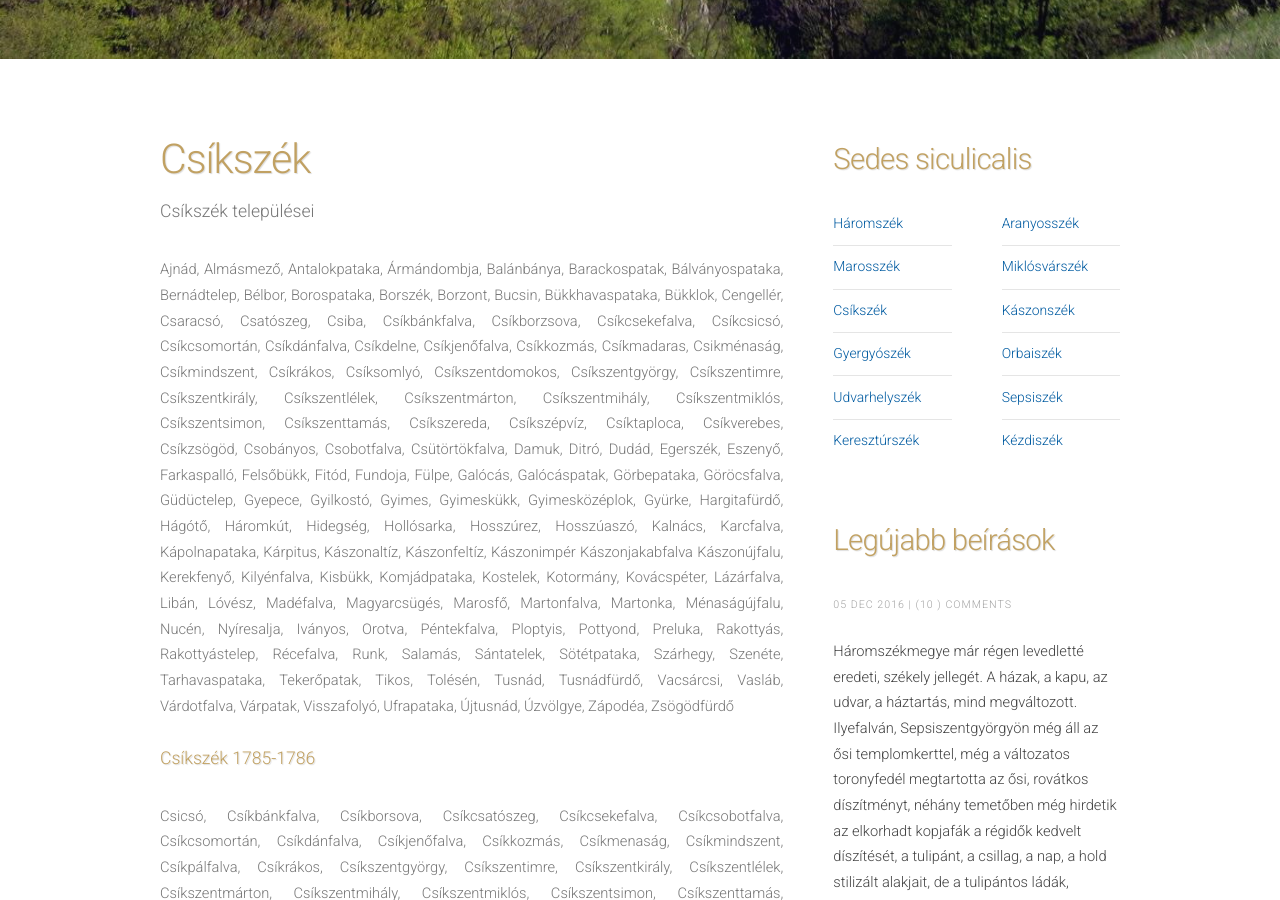
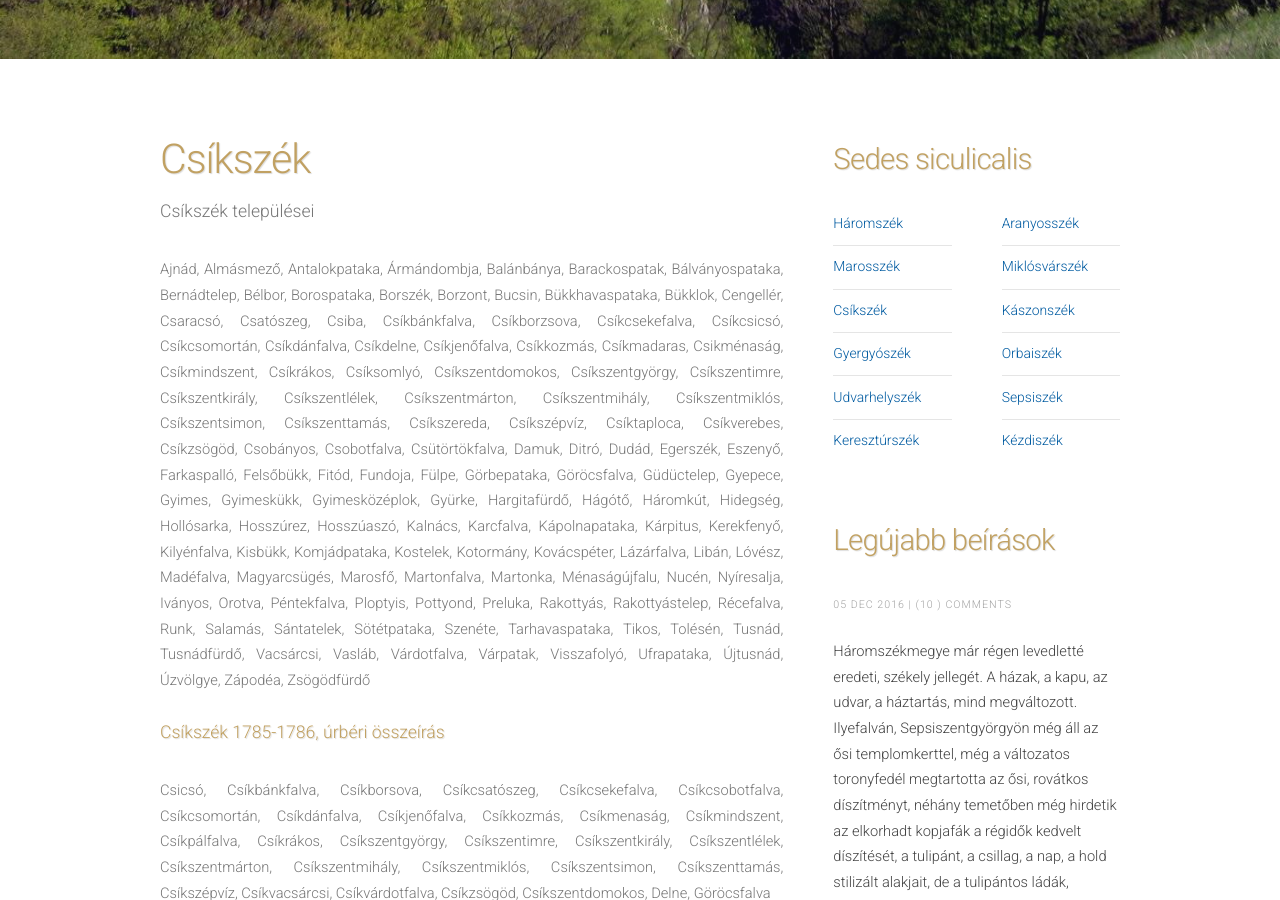
Before and after one commit to siculia/siculia.github.io, a Jekyll site: the page built from siculia-csikszek.html, in a window 1280 px wide and 900 px high, scrolled down 554 px. Built offline with Jekyll 4.4.1, drawn with Linux system fonts in a browser that asks for light colours; nearby versions of some CDN libraries; library files that are not in the unit come from our copies.

Commit message:
Updated all székek

```diff
--- a/siculia-csikszek.html
+++ b/siculia-csikszek.html
@@ -20,15 +20,15 @@ layout: default
 							Csaracsó, Csatószeg, Csiba, Csíkbánkfalva, Csíkborzsova, Csíkcsekefalva, Csíkcsicsó, Csíkcsomortán, Csíkdánfalva, Csíkdelne, Csíkjenőfalva, Csíkkozmás, Csíkmadaras, Csikménaság, Csíkmindszent,
 							Csíkrákos, Csíksomlyó, Csíkszentdomokos, Csíkszentgyörgy, Csíkszentimre, Csíkszentkirály, Csíkszentlélek, Csíkszentmárton, Csíkszentmihály, Csíkszentmiklós, Csíkszentsimon, Csíkszenttamás,
 							Csíkszereda, Csíkszépvíz, Csíktaploca, Csíkverebes, Csíkzsögöd, Csobányos, Csobotfalva, Csütörtökfalva, Damuk, Ditró, Dudád, Egerszék, Eszenyő, Farkaspalló, Felsőbükk, Fitód, Fundoja, Fülpe,
-							Galócás, Galócáspatak, Görbepataka, Göröcsfalva, Güdüctelep, Gyepece, Gyilkostó, Gyimes, Gyimeskükk, Gyimesközéplok, Gyürke, Hargitafürdő, Hágótő, Háromkút, Hidegség, Hollósarka, Hosszúrez, Hosszúaszó, Kalnács,
-							Karcfalva, Kápolnapataka, Kárpitus, Kászonaltíz, Kászonfeltíz, Kászonimpér Kászonjakabfalva Kászonújfalu, Kerekfenyő, Kilyénfalva, Kisbükk, Komjádpataka, Kostelek, Kotormány, Kovácspéter, Lázárfalva,
+							Görbepataka, Göröcsfalva, Güdüctelep, Gyepece,  Gyimes, Gyimeskükk, Gyimesközéplok, Gyürke, Hargitafürdő, Hágótő, Háromkút, Hidegség, Hollósarka, Hosszúrez, Hosszúaszó, Kalnács,
+							Karcfalva, Kápolnapataka, Kárpitus, Kerekfenyő, Kilyénfalva, Kisbükk, Komjádpataka, Kostelek, Kotormány, Kovácspéter, Lázárfalva,
 							Libán, Lóvész, Madéfalva, Magyarcsügés, Marosfő, Martonfalva, Martonka, Ménaságújfalu, Nucén, Nyíresalja, Iványos, Orotva, Péntekfalva, Ploptyis, Pottyond, Preluka, Rakottyás, Rakottyástelep,
-							Récefalva, Runk, Salamás, Sántatelek, Sötétpataka, Szárhegy, Szenéte, Tarhavaspataka, Tekerőpatak, Tikos, Tolésén, Tusnád, Tusnádfürdő, Vacsárcsi, Vasláb, Várdotfalva, Várpatak, Visszafolyó,
+							Récefalva, Runk, Salamás, Sántatelek, Sötétpataka, Szenéte, Tarhavaspataka, Tikos, Tolésén, Tusnád, Tusnádfürdő, Vacsárcsi, Vasláb, Várdotfalva, Várpatak, Visszafolyó,
 							Ufrapataka, Újtusnád, Úzvölgye, Zápodéa, Zsögödfürdő</p>
 
 							<header>
 								<p>
-								<h3 class="byline">Csíkszék 1785-1786</h3>
+								<h3 class="byline">Csíkszék 1785-1786, úrbéri összeírás</h3>
 							 </p>
 							</header>
 
--- a/siculia-gyergyoszek.html
+++ b/siculia-gyergyoszek.html
@@ -16,12 +16,12 @@ layout: default
 							<span class="byline">Gyergyószék települései</span>
 						  </p>
 						</header>
-						<p style="text-align: justify;">Békás, Bélbor, Gyegyóalfalu, Gyergyóbékás, Gyergyócsomafalva, Gyergyódodos, Gyergyóholló, Gyergyóremete, Gyergyószentmiklós, Gyergyótölgyes,
-						Gyergyóvárhegy, Gyergyóújfalu, Gyergyózsedánpatak, Tekerőpatak, Vasláb</p>
+						<p style="text-align: justify;">Békás, Bélbor, Galócás, Galócáspatak, Gyegyóalfalu, Gyergyóbékás, Gyergyócsomafalva, Gyergyódodos, Gyergyóholló, Gyergyóremete, Gyergyószentmiklós, Gyergyótölgyes,
+						Gyergyóvárhegy, Gyergyóújfalu, Gyergyózsedánpatak, Gyilkostó, Szárhegy, Tekerőpatak, Vasláb</p>
 
 						<header>
 							<p>
-							<h3 class="byline">Gyergyószék 1785-1786</h3>
+							<h3 class="byline">Gyergyószék 1785-1786 úrbéri összeírás</h3>
 						 </p>
 						</header>
 
--- a/siculia-haromszek.html
+++ b/siculia-haromszek.html
@@ -28,7 +28,7 @@ layout: default
 
 							<header>
 								<p>
-								<h3 class="byline">Háromszék 1785-1786</h3>
+								<h3 class="byline">Háromszék 1785-1786, úrbéri összeírás</h3>
 							 </p>
 							</header>
 							<p style="text-align: justify;">Aldoboly, Alsótorja, Alsóvolál, Angyalos, Ágostonfalva, Árapatak, Barátos,
--- a/siculia-udvarhelyszek.html
+++ b/siculia-udvarhelyszek.html
@@ -35,7 +35,7 @@ layout: default
 
 							<header>
 								<p>
-								<h3 class="byline">Udvarhelyszék 1785-1786</h3>
+								<h3 class="byline">Udvarhelyszék 1785-1786, úrbéri összeírás</h3>
 							 </p>
 							</header>
 
```
